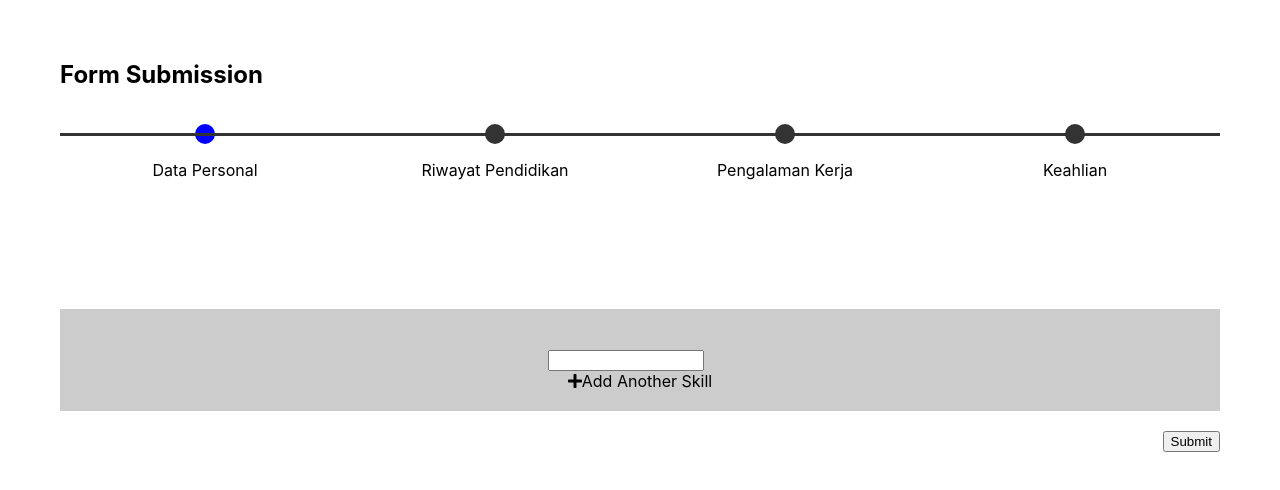
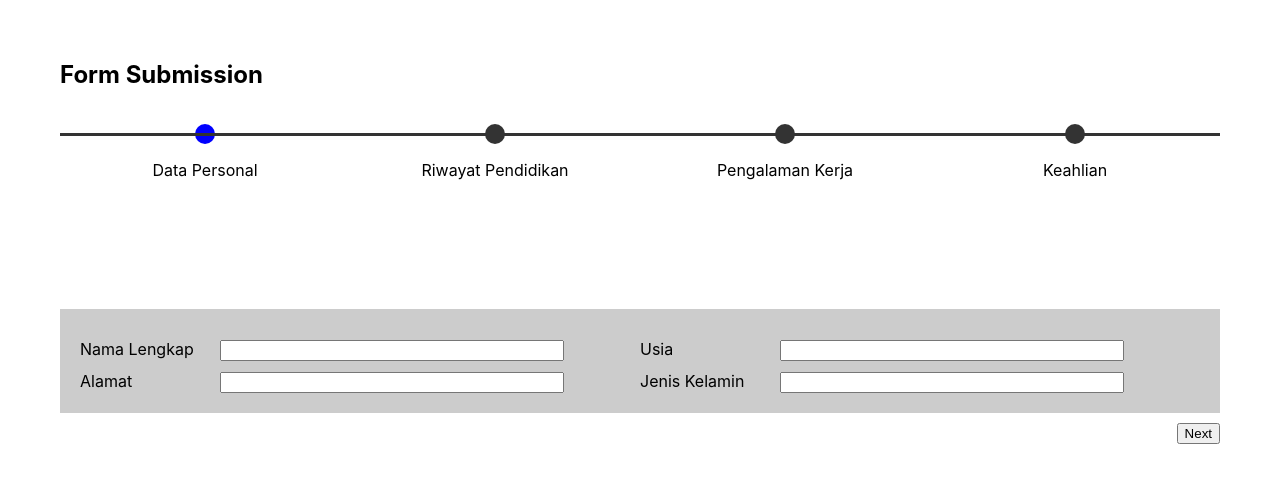
Before and after one commit to romiswara/teravin, a React (Create React App) app: page /form in a window 1280 px wide. Shown: the top 490 px of the page. Built offline with nearby package versions, Linux system fonts and the light colour scheme.

Commit message:
save to localstorage

```diff
--- a/src/screen/Form/KeahlianForm.js
+++ b/src/screen/Form/KeahlianForm.js
@@ -1,7 +1,7 @@
 import { useState } from 'react';
 import { faPlus } from '@fortawesome/free-solid-svg-icons'
 import { FontAwesomeIcon } from '@fortawesome/react-fontawesome'
-const KeahlianForm = () => {
+const KeahlianForm = ({submitData}) => {
     const [keahlian, setKeahlian] = useState([
         {
             skill: ''
@@ -28,7 +28,7 @@ const KeahlianForm = () => {
     }
 
     const next = () => {
-
+        submitData(keahlian)
     }
     return (
         <>
--- a/src/screen/Form/PengalamanKerJaForm.js
+++ b/src/screen/Form/PengalamanKerJaForm.js
@@ -1,7 +1,7 @@
 import { useState } from 'react';
 import { faPlus } from '@fortawesome/free-solid-svg-icons'
 import { FontAwesomeIcon } from '@fortawesome/react-fontawesome'
-const PengalamanKerjaForm = () => {
+const PengalamanKerjaForm = ({changePage,sendData}) => {
     const [riwayatPekerjaan, setRiwayatPekerjaan] = useState([
         {
             tahun: "",
@@ -43,7 +43,8 @@ const PengalamanKerjaForm = () => {
         }
         setRiwayatPekerjaan(temp)
         if (hasError == false) {
-            alert("next")
+            changePage(4)
+            sendData(temp)
         } else {
             alert("error")
         }
--- a/src/screen/Form/PersonalForm.js
+++ b/src/screen/Form/PersonalForm.js
@@ -1,5 +1,5 @@
 import { useState } from 'react';
-const PersonalForm = ({ changePage }) => {
+const PersonalForm = ({ changePage,sendData }) => {
     const [error, setError] = useState([])
     const [personal, setPersonal] = useState({
         id: "",
@@ -21,6 +21,7 @@ const PersonalForm = ({ changePage }) => {
         console.log("personal", personal)
         if (personal.nama != "" && personal.alamat != "" && personal.usia != "" && personal.jenis_kelamin != "") {
             changePage(2)
+            sendData(personal)
         } else {
             var tempError = []
             if (personal.nama == "") {
--- a/src/screen/Form/RiwayaPendidikanForm.js
+++ b/src/screen/Form/RiwayaPendidikanForm.js
@@ -1,7 +1,7 @@
 import { useState } from 'react';
 import { faPlus } from '@fortawesome/free-solid-svg-icons'
 import { FontAwesomeIcon } from '@fortawesome/react-fontawesome'
-const RiwayatPendidikanForm = ({ changePage }) => {
+const RiwayatPendidikanForm = ({ changePage,sendData }) => {
 
     const [error, setError] = useState([])
     const [riwayatPendidikan, setRiwayatPendidikan] = useState([
@@ -45,7 +45,9 @@ const RiwayatPendidikanForm = ({ changePage }) => {
         }
         setRiwayatPendidikan(temp)
         if(hasError==false){
-            alert("next")
+
+            changePage(3)
+            sendData(temp)
         } else {
             alert("error")
         }
--- a/src/screen/Form/index.js
+++ b/src/screen/Form/index.js
@@ -5,9 +5,61 @@ import PengalamanKerjaForm from './PengalamanKerJaForm';
 import PersonalForm from './PersonalForm';
 import RiwayatPendidikanForm from './RiwayaPendidikanForm';
 const Form = () => {
+
+    const [data, setData] = useState({
+        personal: {},
+        pendidikan: {},
+        pengalaman: {},
+        keahlian: {}
+    })
     const [activePage, setActivePage] = useState(1)
     const changePage = (value) => {
         setActivePage(value)
+    }
+
+    const saveDataPersonal = (value) => {
+
+        setData(prev => {
+            return {
+                ...prev,
+                personal: value
+            }
+        })
+        console.log("personal", data)
+    }
+    const saveDataRiwayatPendidikan = (value) => {
+        setData(prev => {
+            return {
+                ...prev,
+                pendidikan: value
+            }
+        })
+    }
+    const saveDataRiwayatPengalaman = (value) => {
+        setData(prev => {
+            return {
+                ...prev,
+                pengalaman: value
+            }
+        })
+    }
+
+    const submit = (value) => {
+
+        var temp = {...data}
+        temp.keahlian = value
+        //submit
+        if(localStorage.getItem("data")){
+            var listdata = JSON.parse(localStorage.getItem("data"))
+            console.log("listdata",listdata)
+            listdata.push(temp)
+            localStorage.setItem("data",listdata)
+        } else {
+            var listdata = []
+            listdata.push(temp)
+            listdata = JSON.stringify(listdata)
+            localStorage.setItem("data",listdata)
+        }
     }
     return (
         <>
@@ -33,10 +85,10 @@ const Form = () => {
                     </div>
                 </div>
             </div>
-            {/* {activePage == 1 &&  <PersonalForm changePage={changePage}></PersonalForm>} */}
-            {/* {activePage == 2 &&  <RiwayatPendidikanForm changePage={changePage}></RiwayatPendidikanForm>} */}
-            {/* {activePage == 3 &&  <PengalamanKerjaForm changePage={changePage}></PengalamanKerjaForm>} */}
-            {activePage == 1 &&  <KeahlianForm changePage={changePage}></KeahlianForm>}
+            {activePage == 1 && <PersonalForm changePage={changePage} sendData={saveDataPersonal}></PersonalForm>}
+            {activePage == 2 && <RiwayatPendidikanForm changePage={changePage} sendData={saveDataRiwayatPendidikan}></RiwayatPendidikanForm>}
+            {activePage == 3 && <PengalamanKerjaForm changePage={changePage} sendData={saveDataRiwayatPengalaman}></PengalamanKerjaForm>}
+            {activePage == 4 && <KeahlianForm submitData={submit}></KeahlianForm>}
         </>
     )
 }
```
